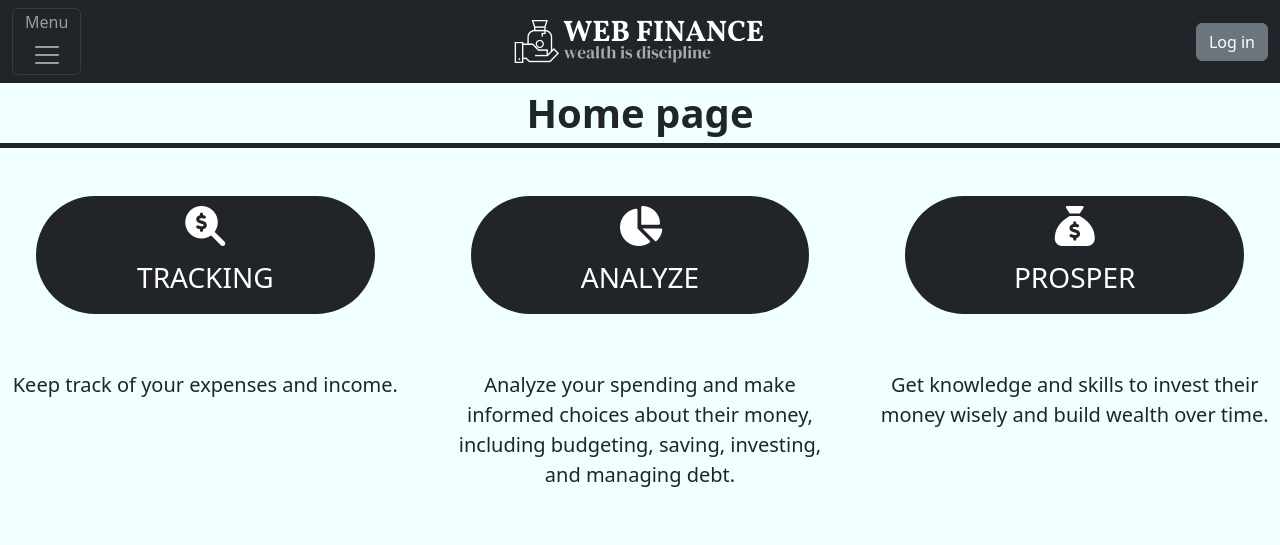
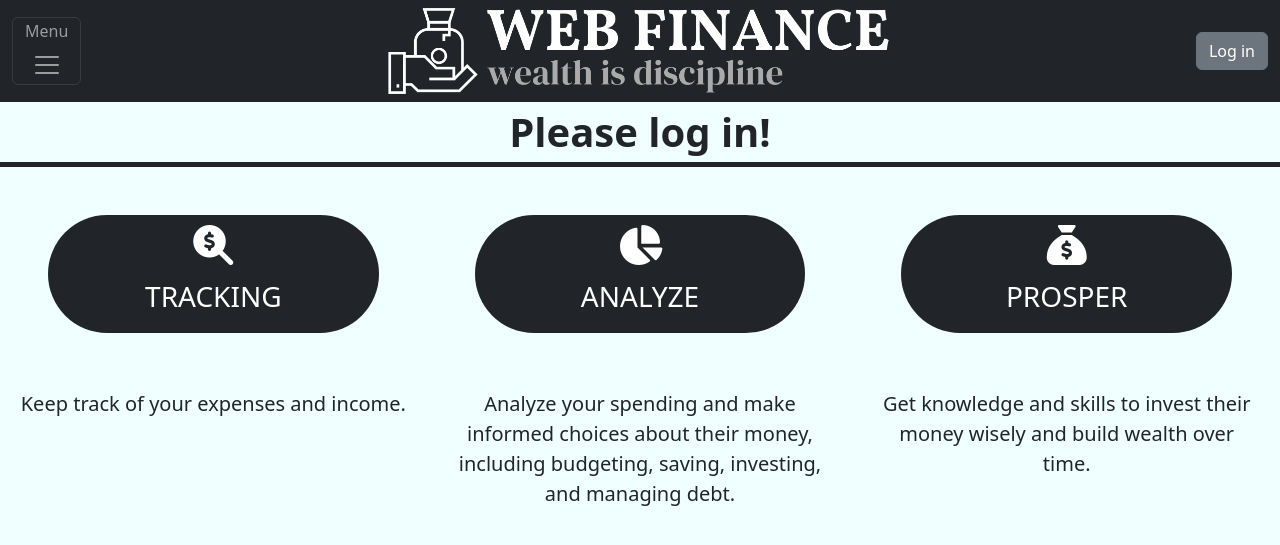
Before and after one commit to AnikinVladislav/DjangPrj, a Django app: page / in a window 1280 px wide. Shown: the top 545 px of the page. Run offline with Django 4.2, Linux system fonts and the light colour scheme; some libraries are stand-ins or nearby versions.

Commit message:
ad check usr

```diff
--- a/fin_venv/web_finance/main/templates/main/main_page.html
+++ b/fin_venv/web_finance/main/templates/main/main_page.html
@@ -6,8 +6,13 @@ Home page
 
 {% block content %}
 <div class="text-center fs-1 fw-bold">
-  <span> Home page</span>
+  {% if user.is_active %}
+    <span> Welcome {{ user.last_name }} {{ user.first_name }}!</span>
+  {% else %}
+    <span> Please log in!</span>
+  {% endif %}
 </div>
+<div class="container-fluid">
   <div class="row border-top border-5 border-dark">
     <div class="text-center text-white bg-dark rounded-pill col m-5">
       <span class="fs-1 fw-bold"><i class="fa-solid fa-magnifying-glass-dollar"></i></span>
@@ -33,4 +38,5 @@ Home page
       <p class="fst-light fs-5">Get knowledge and skills to invest their money wisely and build wealth over time.</p>
     </div>
   </div>
+</div>
 {% endblock %}
--- a/fin_venv/web_finance/main/templates/main/master.html
+++ b/fin_venv/web_finance/main/templates/main/master.html
@@ -22,7 +22,7 @@
                 <h6>Menu</h6>
                 <span class="navbar-toggler-icon"></span>
             </button>
-            <img src="{% static 'main/logo-no-background.png' %}" alt="Logo" style="width:250px">
+            <img src="{% static 'main/logo-no-background.png' %}" alt="Logo" style="width:40%">
             <button class="btn btn-secondary float-end" type="button">Log in</button>
         </div>
 
--- a/fin_venv/web_finance/main/views.py
+++ b/fin_venv/web_finance/main/views.py
@@ -1,9 +1,19 @@
 from django.shortcuts import render
 from django.http import HttpResponse
 
+# How to get all users info
+# from django.contrib.auth.models import User
+# all_users = User.objects.all().values()
+
 # Create your views here.
 def index(request):
-    return render(request, "main/main_page.html")
+
+    user = request.user
+    data ={
+        'user' : user
+    }
+
+    return render(request, "main/main_page.html", data)
 
 def about(request):
     return render(request, "main/info.html")
```
Also changed, not shown: fin_venv/web_finance/db.sqlite3. Lines whose indentation alone changed are shown as unchanged.
